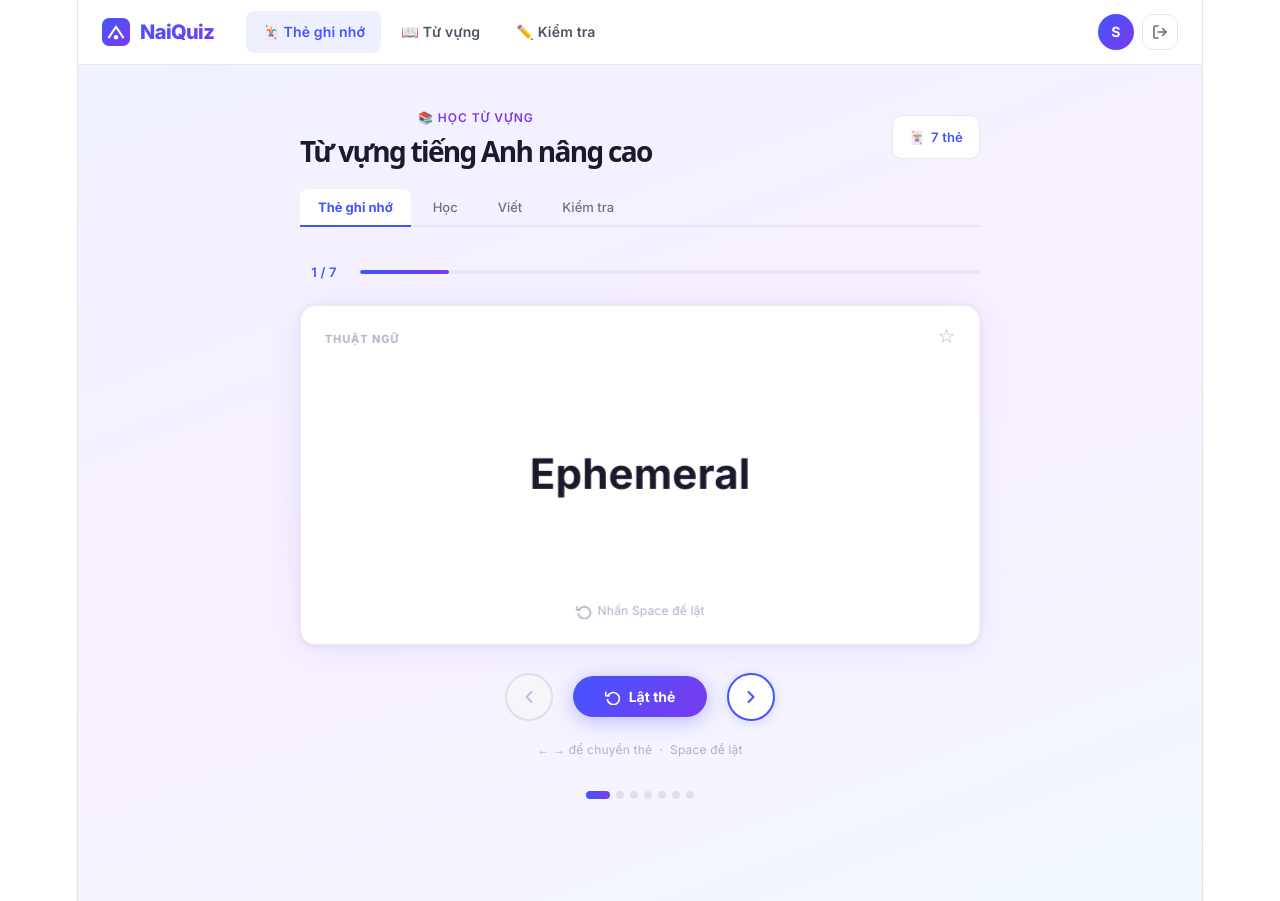
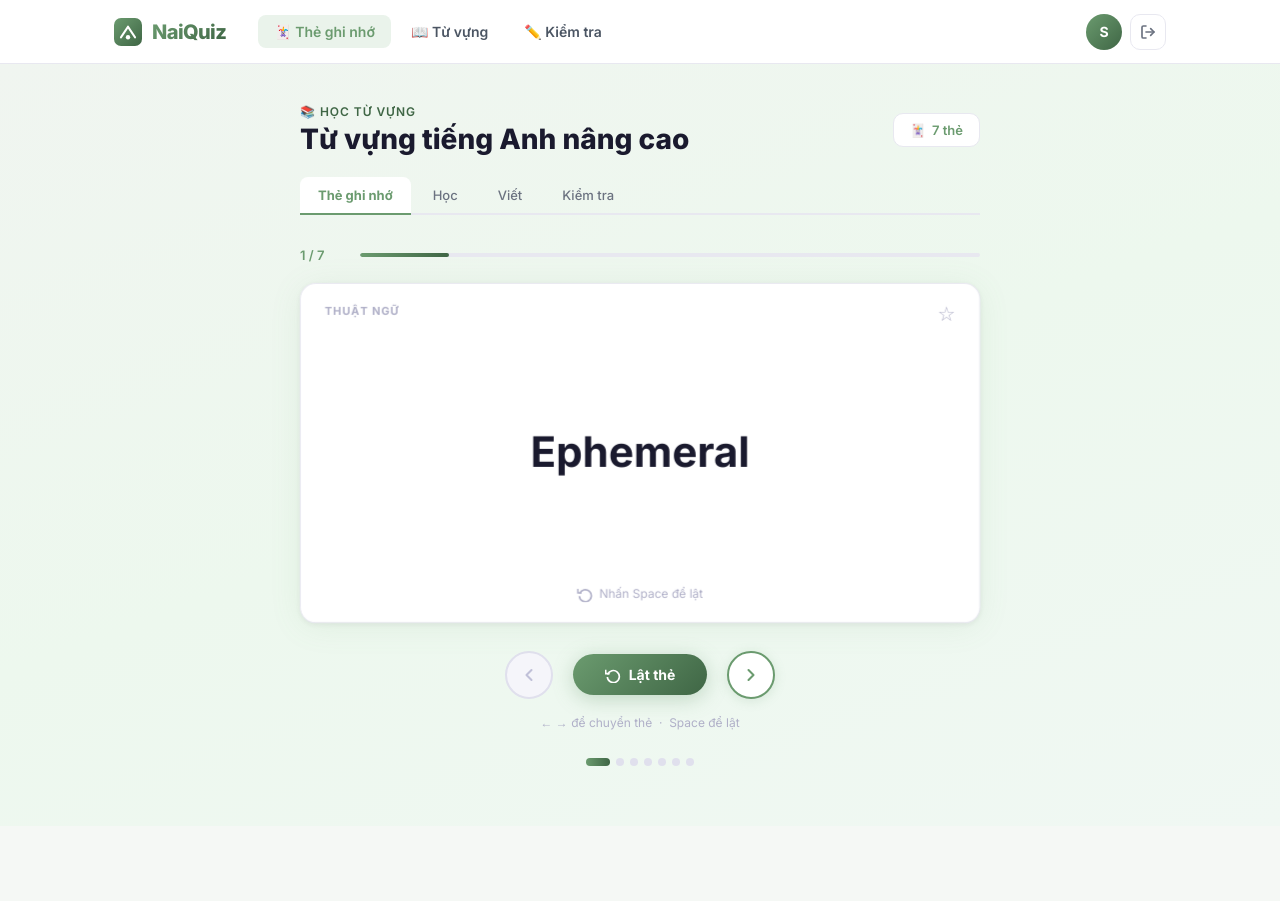
Before and after one commit to nghiantrong/naiquiz, a React (Vite) app: page / in a window 1280 px wide. After the commit the page ends 826 px from the top, so only its background shows below. Built offline with nearby package versions, Linux system fonts and the light colour scheme; no server answers; sample sign-in values are in the browser's storage.

Commit message:
change matcha theme

```diff
--- a/src/components/ProtectedRoute.tsx
+++ b/src/components/ProtectedRoute.tsx
@@ -11,13 +11,13 @@ const ProtectedRoute = () => {
                 display: "flex",
                 alignItems: "center",
                 justifyContent: "center",
-                background: "linear-gradient(160deg, #f0f2ff 0%, #f9f0ff 50%, #f0f8ff 100%)",
+                background: "linear-gradient(160deg, #f0f5f0 0%, #edf8ee 50%, #f0f8f3 100%)",
             }}>
                 <div style={{
                     width: 40,
                     height: 40,
                     border: "3.5px solid #e8e8f0",
-                    borderTopColor: "#4255ff",
+                    borderTopColor: "#6b9b6f",
                     borderRadius: "50%",
                     animation: "spin 0.7s linear infinite",
                 }} />
--- a/src/features/auth/pages/LoginPage.tsx
+++ b/src/features/auth/pages/LoginPage.tsx
@@ -111,8 +111,8 @@ const LoginPage = () => {
                         <circle cx="16" cy="22" r="2.5" fill="white" />
                         <defs>
                             <linearGradient id="loginLogoGrad" x1="0" y1="0" x2="32" y2="32" gradientUnits="userSpaceOnUse">
-                                <stop stopColor="#4255ff" />
-                                <stop offset="1" stopColor="#7c3aed" />
+                                <stop stopColor="#6b9b6f" />
+                                <stop offset="1" stopColor="#3f6645" />
                             </linearGradient>
                         </defs>
                     </svg>
--- a/src/features/vocabs/components/Flashcard.module.css
+++ b/src/features/vocabs/components/Flashcard.module.css
@@ -19,7 +19,7 @@
 .progressLabel {
     font-size: 13px;
     font-weight: 600;
-    color: #4255ff;
+    color: #6b9b6f;
     min-width: 48px;
 }
 
@@ -34,7 +34,7 @@
 .progressFill {
     height: 100%;
     border-radius: 99px;
-    background: linear-gradient(90deg, #4255ff, #7c3aed);
+    background: linear-gradient(90deg, #6b9b6f, #3f6645);
     transition: width 0.4s ease;
 }
 
@@ -77,7 +77,7 @@
 /* ── Front face ──────────────────────────────────────────── */
 .front {
     background-color: #ffffff;
-    box-shadow: 0 4px 32px rgba(66, 85, 255, 0.1), 0 1.5px 6px rgba(0, 0, 0, 0.07);
+    box-shadow: 0 4px 32px rgba(107, 155, 111, 0.1), 0 1.5px 6px rgba(0, 0, 0, 0.07);
     border: 1.5px solid #e8e8f0;
     transform: translateZ(1px);
 }
@@ -134,8 +134,8 @@
 
 /* ── Back face ───────────────────────────────────────────── */
 .back {
-    background: linear-gradient(135deg, #4255ff 0%, #7c3aed 100%);
-    box-shadow: 0 8px 40px rgba(66, 85, 255, 0.3);
+    background: linear-gradient(135deg, #6b9b6f 0%, #3f6645 100%);
+    box-shadow: 0 8px 40px rgba(107, 155, 111, 0.3);
     transform: rotateY(180deg) translateZ(1px);
 }
 
@@ -171,13 +171,13 @@
     transition: all 0.2s ease;
     cursor: pointer;
     background: #ffffff;
-    border: 2px solid #4255ff;
-    color: #4255ff;
-    box-shadow: 0 2px 12px rgba(66, 85, 255, 0.18);
+    border: 2px solid #6b9b6f;
+    color: #6b9b6f;
+    box-shadow: 0 2px 12px rgba(107, 155, 111, 0.18);
 }
 
 .navBtn:hover:not(:disabled) {
-    background: #4255ff;
+    background: #6b9b6f;
     color: #ffffff;
     transform: scale(1.08);
 }
@@ -194,13 +194,13 @@
     padding: 12px 32px;
     border-radius: 99px;
     border: none;
-    background: linear-gradient(135deg, #4255ff, #7c3aed);
+    background: linear-gradient(135deg, #6b9b6f, #3f6645);
     color: #ffffff;
     font-size: 14px;
     font-weight: 700;
     font-family: 'Inter', sans-serif;
     cursor: pointer;
-    box-shadow: 0 4px 20px rgba(66, 85, 255, 0.35);
+    box-shadow: 0 4px 20px rgba(107, 155, 111, 0.35);
     transition: transform 0.15s ease, box-shadow 0.15s ease;
     display: flex;
     align-items: center;
@@ -209,7 +209,7 @@
 
 .flipBtn:hover {
     transform: scale(1.04);
-    box-shadow: 0 6px 28px rgba(66, 85, 255, 0.45);
+    box-shadow: 0 6px 28px rgba(107, 155, 111, 0.45);
 }
 
 /* ── Keyboard hint ───────────────────────────────────────── */
--- a/src/index.css
+++ b/src/index.css
@@ -1,127 +1,75 @@
+@import url('https://fonts.googleapis.com/css2?family=Inter:wght@400;500;600;700;800&display=swap');
+
+/* ── CSS Variables — Matcha Theme ─────────────────────────── */
 :root {
-  --text: #6b6375;
-  --text-h: #08060d;
-  --bg: #fff;
-  --border: #e5e4e7;
-  --code-bg: #f4f3ec;
-  --accent: #aa3bff;
-  --accent-bg: rgba(170, 59, 255, 0.1);
-  --accent-border: rgba(170, 59, 255, 0.5);
-  --social-bg: rgba(244, 243, 236, 0.5);
-  --shadow:
-    rgba(0, 0, 0, 0.1) 0 10px 15px -3px, rgba(0, 0, 0, 0.05) 0 4px 6px -2px;
+    --matcha-primary:  #6b9b6f;
+    --matcha-dark:     #3f6645;
+    --matcha-light:    #eaf3eb;
+    --matcha-border:   #c3dbc6;
+    --matcha-shadow:   rgba(107, 155, 111, 0.15);
 
-  --sans: system-ui, 'Segoe UI', Roboto, sans-serif;
-  --heading: system-ui, 'Segoe UI', Roboto, sans-serif;
-  --mono: ui-monospace, Consolas, monospace;
+    --text-primary:    #1a2e1c;
+    --text-secondary:  #4b6651;
+    --text-muted:      #7a9b80;
 
-  font: 18px/145% var(--sans);
-  letter-spacing: 0.18px;
-  color-scheme: light dark;
-  color: var(--text);
-  background: var(--bg);
-  font-synthesis: none;
-  text-rendering: optimizeLegibility;
-  -webkit-font-smoothing: antialiased;
-  -moz-osx-font-smoothing: grayscale;
+    --bg-page:         #f5f8f5;
+    --bg-card:         #ffffff;
+    --border-default:  #e4ede5;
 
-  @media (max-width: 1024px) {
-    font-size: 16px;
-  }
+    --font-sans:       'Inter', system-ui, sans-serif;
 }
 
-@media (prefers-color-scheme: dark) {
-  :root {
-    --text: #9ca3af;
-    --text-h: #f3f4f6;
-    --bg: #16171d;
-    --border: #2e303a;
-    --code-bg: #1f2028;
-    --accent: #c084fc;
-    --accent-bg: rgba(192, 132, 252, 0.15);
-    --accent-border: rgba(192, 132, 252, 0.5);
-    --social-bg: rgba(47, 48, 58, 0.5);
-    --shadow:
-      rgba(0, 0, 0, 0.4) 0 10px 15px -3px, rgba(0, 0, 0, 0.25) 0 4px 6px -2px;
-  }
+/* ── Reset ───────────────────────────────────────────────── */
+*, *::before, *::after {
+    box-sizing: border-box;
+}
 
-  #social .button-icon {
-    filter: invert(1) brightness(2);
-  }
+html, body {
+    margin: 0;
+    padding: 0;
+    font-family: var(--font-sans);
+    background: var(--bg-page);
+    color: var(--text-primary);
+    -webkit-font-smoothing: antialiased;
+    -moz-osx-font-smoothing: grayscale;
 }
 
 #root {
-  width: 1126px;
-  max-width: 100%;
-  margin: 0 auto;
-  text-align: center;
-  border-inline: 1px solid var(--border);
-  min-height: 100svh;
-  display: flex;
-  flex-direction: column;
-  box-sizing: border-box;
+    min-height: 100svh;
+    display: flex;
+    flex-direction: column;
+    width: 100%;
 }
 
-body {
-  margin: 0;
+/* ── Typography reset ────────────────────────────────────── */
+h1, h2, h3, h4, h5, h6 {
+    margin: 0;
+    font-family: var(--font-sans);
+    line-height: 1.2;
 }
 
-h1,
-h2 {
-  font-family: var(--heading);
-  font-weight: 500;
-  color: var(--text-h);
+p { margin: 0; }
+
+button { font-family: var(--font-sans); }
+
+input, textarea, select {
+    font-family: var(--font-sans);
+    box-sizing: border-box;
 }
 
-h1 {
-  font-size: 56px;
-  letter-spacing: -1.68px;
-  margin: 32px 0;
-
-  @media (max-width: 1024px) {
-    font-size: 36px;
-    margin: 20px 0;
-  }
+/* ── Scrollbar (webkit) ──────────────────────────────────── */
+::-webkit-scrollbar {
+    width: 6px;
+    height: 6px;
 }
 
-h2 {
-  font-size: 24px;
-  line-height: 118%;
-  letter-spacing: -0.24px;
-  margin: 0 0 8px;
+::-webkit-scrollbar-track { background: transparent; }
 
-  @media (max-width: 1024px) {
-    font-size: 20px;
-  }
+::-webkit-scrollbar-thumb {
+    background: #c3dbc6;
+    border-radius: 99px;
 }
 
-p {
-  margin: 0;
+::-webkit-scrollbar-thumb:hover {
+    background: #6b9b6f;
 }
-
-code,
-.counter {
-  font-family: var(--mono);
-  display: inline-flex;
-  border-radius: 4px;
-  color: var(--text-h);
-}
-
-code {
-  font-size: 15px;
-  line-height: 135%;
-  padding: 4px 8px;
-  background: var(--code-bg);
-}
-
-.perspective {
-  perspective: 1000px;
-}
-
-.rotate-y-180 {
-  transform: rotateY(180deg);
-}
-
-.backface-hidden {
-  backface-visibility: hidden;
-}
--- a/src/layouts/MainLayout.module.css
+++ b/src/layouts/MainLayout.module.css
@@ -40,7 +40,7 @@
 .logoText {
     font-size: 20px;
     font-weight: 800;
-    background: linear-gradient(135deg, #4255ff, #7c3aed);
+    background: linear-gradient(135deg, #6b9b6f, #3f6645);
     -webkit-background-clip: text;
     -webkit-text-fill-color: transparent;
     background-clip: text;
@@ -67,13 +67,13 @@
 }
 
 .navLink:hover {
-    background: #f0f2ff;
-    color: #4255ff;
+    background: #f0f5f0;
+    color: #6b9b6f;
 }
 
 .navLinkActive {
-    background: #eef0ff;
-    color: #4255ff;
+    background: #eaf3eb;
+    color: #6b9b6f;
 }
 
 /* ── User menu (avatar + logout) ─────────────────────────── */
@@ -88,7 +88,7 @@
     width: 36px;
     height: 36px;
     border-radius: 50%;
-    background: linear-gradient(135deg, #4255ff, #7c3aed);
+    background: linear-gradient(135deg, #6b9b6f, #3f6645);
     color: #ffffff;
     font-size: 14px;
     font-weight: 700;
--- a/src/layouts/MainLayout.tsx
+++ b/src/layouts/MainLayout.tsx
@@ -10,8 +10,8 @@ const LogoIcon = () => (
         <circle cx="16" cy="22" r="2.5" fill="white" />
         <defs>
             <linearGradient id="logoGrad" x1="0" y1="0" x2="32" y2="32" gradientUnits="userSpaceOnUse">
-                <stop stopColor="#4255ff" />
-                <stop offset="1" stopColor="#7c3aed" />
+                <stop stopColor="#6b9b6f" />
+                <stop offset="1" stopColor="#3f6645" />
             </linearGradient>
         </defs>
     </svg>
--- a/src/pages/HomePage.module.css
+++ b/src/pages/HomePage.module.css
@@ -5,7 +5,7 @@
     display: flex;
     flex-direction: column;
     align-items: center;
-    background: linear-gradient(160deg, #f0f2ff 0%, #f9f0ff 50%, #f0f8ff 100%);
+    background: linear-gradient(160deg, #f0f5f0 0%, #edf8ee 50%, #f0f8f3 100%);
     padding: 40px 20px 60px;
     font-family: 'Inter', sans-serif;
 }
@@ -31,7 +31,7 @@
     font-weight: 600;
     letter-spacing: 0.08em;
     text-transform: uppercase;
-    color: #7c3aed;
+    color: #3f6645;
 }
 
 .title {
@@ -49,7 +49,7 @@
     padding: 8px 16px;
     font-size: 13px;
     font-weight: 600;
-    color: #4255ff;
+    color: #6b9b6f;
     display: flex;
     align-items: center;
     gap: 6px;
@@ -80,13 +80,13 @@
 
 .tab.activeTab {
     background: #ffffff;
-    color: #4255ff;
+    color: #6b9b6f;
     font-weight: 700;
-    border-bottom-color: #4255ff;
+    border-bottom-color: #6b9b6f;
 }
 
 .tab:hover:not(.activeTab) {
-    color: #4255ff;
+    color: #6b9b6f;
 }
 
 /* ── Completion screen ───────────────────────────────────── */
@@ -95,7 +95,7 @@
     max-width: 680px;
     background: #ffffff;
     border-radius: 20px;
-    box-shadow: 0 4px 32px rgba(66, 85, 255, 0.1);
+    box-shadow: 0 4px 32px rgba(107, 155, 111, 0.1);
     border: 1.5px solid #e8e8f0;
     padding: 60px 40px;
     text-align: center;
@@ -121,7 +121,7 @@
 }
 
 .completionHighlight {
-    color: #4255ff;
+    color: #6b9b6f;
     font-weight: 700;
 }
 
@@ -136,27 +136,27 @@
     padding: 14px 36px;
     border-radius: 99px;
     border: none;
-    background: linear-gradient(135deg, #4255ff, #7c3aed);
+    background: linear-gradient(135deg, #6b9b6f, #3f6645);
     color: #ffffff;
     font-size: 15px;
     font-weight: 700;
     cursor: pointer;
-    box-shadow: 0 4px 20px rgba(66, 85, 255, 0.35);
+    box-shadow: 0 4px 20px rgba(107, 155, 111, 0.35);
     transition: transform 0.15s, box-shadow 0.15s;
     font-family: 'Inter', sans-serif;
 }
 
 .btnPrimary:hover {
     transform: scale(1.04);
-    box-shadow: 0 6px 28px rgba(66, 85, 255, 0.45);
+    box-shadow: 0 6px 28px rgba(107, 155, 111, 0.45);
 }
 
 .btnOutline {
     padding: 14px 36px;
     border-radius: 99px;
-    border: 2px solid #4255ff;
+    border: 2px solid #6b9b6f;
     background: #ffffff;
-    color: #4255ff;
+    color: #6b9b6f;
     font-size: 15px;
     font-weight: 700;
     cursor: pointer;
@@ -165,7 +165,7 @@
 }
 
 .btnOutline:hover {
-    background: #f0f2ff;
+    background: #f0f5f0;
     transform: scale(1.04);
 }
 
@@ -189,12 +189,12 @@
 
 .dot.dotActive {
     width: 24px;
-    background: linear-gradient(90deg, #4255ff, #7c3aed);
+    background: linear-gradient(90deg, #6b9b6f, #3f6645);
 }
 
 .dot.dotPassed {
     width: 8px;
-    background: #a5b4fc;
+    background: #93c49a;
 }
 
 .dot.dotUpcoming {
--- a/src/pages/QuizPage.tsx
+++ b/src/pages/QuizPage.tsx
@@ -120,8 +120,8 @@ const ResultScreen = ({ score, total, onRestart }: ResultScreenProps) => {
                     />
                     <defs>
                         <linearGradient id="ringGrad" x1="0%" y1="0%" x2="100%" y2="0%">
-                            <stop offset="0%" stopColor="#4255ff" />
-                            <stop offset="100%" stopColor="#7c3aed" />
+                            <stop offset="0%" stopColor="#6b9b6f" />
+                            <stop offset="100%" stopColor="#3f6645" />
                         </linearGradient>
                     </defs>
                     <text x="60" y="55" textAnchor="middle" fill="#1a1a2e"
```
Also changed, not shown: src/features/auth/pages/LoginPage.module.css (+13 -13 lines), src/pages/QuizPage.module.css (+19 -19 lines), src/pages/VocabDetailPage.module.css (+19 -19 lines), src/pages/VocabListsPage.module.css (+15 -15 lines).
